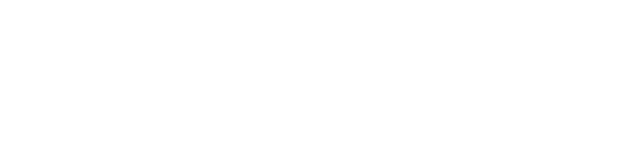
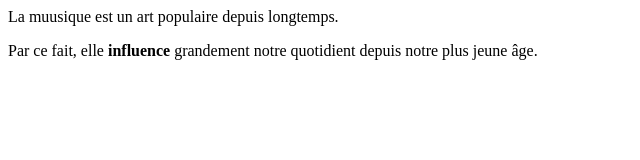
Before and after one commit to Tijos123/Introweb, a plain HTML site: page Exercice/Exercice 1/Index.html in a window 1280 px wide. Shown: the whole page, without its empty margins (0-640 px from the left). Drawn offline with Linux system fonts and the light colour scheme.

Commit message:
deuxieme site

```diff
--- a/Exercice/Exercice 1/Index.html
+++ b/Exercice/Exercice 1/Index.html
@@ -2,9 +2,9 @@
 <html lang="fr">
 <head>
     <meta charset="UTF-8">
-    <title>Index</title>
+    <title>La musique</title>
 </head>
 <body>
-
+La muusique est un art populaire depuis longtemps.
 </body>
-</html>
+</html><p>Par ce fait, elle <strong>influence</strong> grandement notre quotidient depuis notre plus jeune âge.</p>
```
